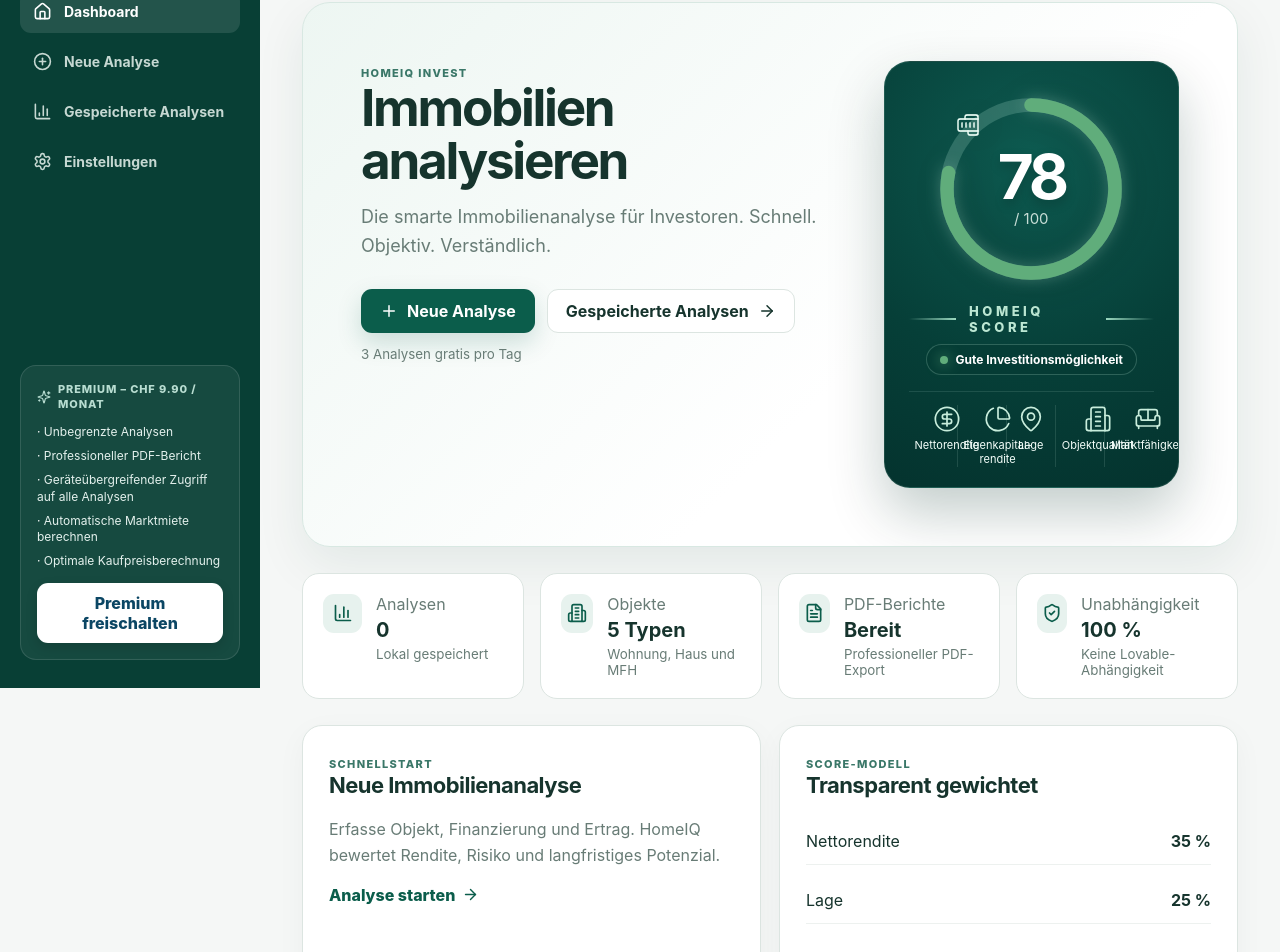
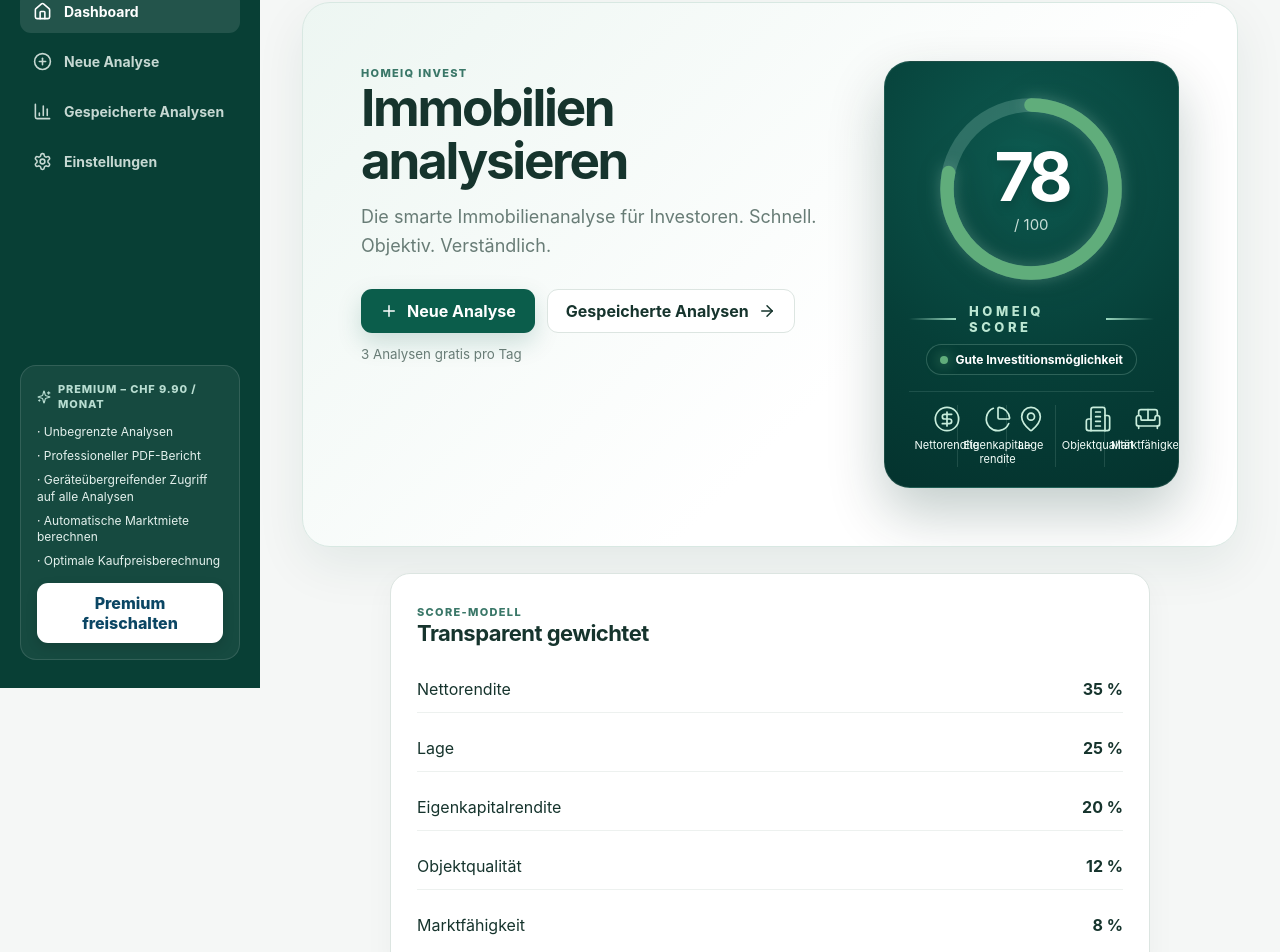
Before and after one commit to rb4mbwjbtc-sys/homeiq-invest, a React (Vite) app: page / in a window 1280 px wide. Shown: the part 112-1064 px from the top of the page. Built offline with nearby package versions, Linux system fonts and the light colour scheme.

Commit message:
HomeIQ V2.8 – Dashboard, Karte und PDF korrigiert

```diff
--- a/package.json
+++ b/package.json
@@ -1,7 +1,7 @@
 {
   "name": "homeiq-independent",
   "private": true,
-  "version": "2.7.0",
+  "version": "2.8.0",
   "type": "module",
   "scripts": {
     "dev": "vite",
--- a/src/components/HomeIQScoreCard.tsx
+++ b/src/components/HomeIQScoreCard.tsx
@@ -43,7 +43,6 @@
           />
         </svg>
         <div className="homeiq-score-center">
-          <Building2 className="homeiq-score-house" aria-hidden="true" />
           <div className="homeiq-score-value">
             <strong>{safeScore}</strong>
             <span>/ 100</span>
--- a/src/components/OpenStreetMapCard.tsx
+++ b/src/components/OpenStreetMapCard.tsx
@@ -67,8 +67,8 @@
 
   const tiles = useMemo(() => {
     const output: Array<{ x: number; y: number; col: number; row: number }> = [];
-    for (let row = 0; row < 4; row += 1) {
-      for (let col = 0; col < 4; col += 1) {
+    for (let row = 0; row < 3; row += 1) {
+      for (let col = 0; col < 3; col += 1) {
         output.push({ x: baseX + col, y: baseY + row, col, row });
       }
     }
@@ -94,10 +94,9 @@
           {tiles.map((tile) => (
             <img
               key={`${tile.x}-${tile.y}`}
-              src={`https://tile.openstreetmap.org/${ZOOM}/${tile.x}/${tile.y}.png`}
+              src={`https://a.basemaps.cartocdn.com/light_all/${ZOOM}/${tile.x}/${tile.y}.png`}
               alt=""
               crossOrigin="anonymous"
-              referrerPolicy="no-referrer"
               style={{ left: tile.col * TILE_SIZE, top: tile.row * TILE_SIZE }}
             />
           ))}
--- a/src/pages/Dashboard.tsx
+++ b/src/pages/Dashboard.tsx
@@ -1,11 +1,8 @@
-import { ArrowRight, BarChart3, Building2, FileText, Plus, ShieldCheck } from "lucide-react";
+import { ArrowRight, Plus } from "lucide-react";
 import { Link } from "react-router-dom";
-import { MetricCard } from "../components/MetricCard";
 import { HomeIQScoreCard } from "../components/HomeIQScoreCard";
-import { loadAnalyses } from "../lib/storage";
 
 export function Dashboard() {
-  const count = loadAnalyses().length;
   return (
     <div className="page-stack">
       <section className="hero">
@@ -21,15 +18,21 @@
         </div>
         <HomeIQScoreCard score={78} rating="Gute Investitionsmöglichkeit" compact />
       </section>
-      <section className="metrics-grid">
-        <MetricCard label="Analysen" value={String(count)} detail="Lokal gespeichert" icon={BarChart3}/>
-        <MetricCard label="Objekte" value="5 Typen" detail="Wohnung, Haus und MFH" icon={Building2}/>
-        <MetricCard label="PDF-Berichte" value="Bereit" detail="Professioneller PDF-Export" icon={FileText}/>
-        <MetricCard label="Unabhängigkeit" value="100 %" detail="Keine Lovable-Abhängigkeit" icon={ShieldCheck}/>
-      </section>
-      <section className="two-column">
-        <article className="panel"><span className="eyebrow">SCHNELLSTART</span><h2>Neue Immobilienanalyse</h2><p>Erfasse Objekt, Finanzierung und Ertrag. HomeIQ bewertet Rendite, Risiko und langfristiges Potenzial.</p><Link className="text-link" to="/analyse">Analyse starten <ArrowRight size={17}/></Link></article>
-        <article className="panel"><span className="eyebrow">SCORE-MODELL</span><h2>Transparent gewichtet</h2><div className="weight-list">{[["Nettorendite","35 %"],["Lage","25 %"],["Eigenkapitalrendite","20 %"],["Objektqualität","12 %"],["Marktfähigkeit","8 %"]].map(([n,w])=><div key={n}><span>{n}</span><strong>{w}</strong></div>)}</div></article>
+
+      <section className="panel dashboard-score-model">
+        <span className="eyebrow">SCORE-MODELL</span>
+        <h2>Transparent gewichtet</h2>
+        <div className="weight-list">
+          {[
+            ["Nettorendite", "35 %"],
+            ["Lage", "25 %"],
+            ["Eigenkapitalrendite", "20 %"],
+            ["Objektqualität", "12 %"],
+            ["Marktfähigkeit", "8 %"],
+          ].map(([name, weight]) => (
+            <div key={name}><span>{name}</span><strong>{weight}</strong></div>
+          ))}
+        </div>
       </section>
     </div>
   );
--- a/src/pages/Result.tsx
+++ b/src/pages/Result.tsx
@@ -113,7 +113,7 @@
       <div className="screen-report">
         <section className="result-hero report-cover">
           <div>
-            <span className="eyebrow">HOMEIQ INVEST · ANALYSEBERICHT V2.5</span>
+            <span className="eyebrow">HOMEIQ INVEST · ANALYSEBERICHT V2.8</span>
             <h1>{input.title}</h1>
             <p>
               {input.street} · {input.postalCode} {input.city}
@@ -340,7 +340,7 @@
           <div className="analysis-map-block">
             <div className="section-heading map-heading">
               <div>
-                <span className="eyebrow">GOOGLE MAPS</span>
+                <span className="eyebrow">OPENSTREETMAP</span>
                 <h3>Standort der Immobilie</h3>
               </div>
               <MapPin size={22} />
@@ -519,11 +519,6 @@
             <h2>LAGE</h2>
             <div className="print-location-score">{location.score}/100 · {location.rating}</div>
             <OpenStreetMapCard street={input.street} postalCode={input.postalCode} city={input.city} print />
-            {location.factors.slice(0, 3).map((factor) => (
-              <p key={factor.label}>
-                {factor.label}: {factor.score}/100
-              </p>
-            ))}
           </div>
         </section>
 
--- a/src/styles.css
+++ b/src/styles.css
@@ -393,3 +393,76 @@
   .homeiq-score-card.compact .homeiq-score-center strong{font-size:50px}
   .homeiq-score-title,.homeiq-score-card.compact .homeiq-score-title{font-size:9px}
 }
+
+
+/* HomeIQ V2.8 – gezielte Design- und PDF-Korrekturen */
+.dashboard-score-model{max-width:760px;margin:0 auto;width:100%}
+.homeiq-score-center{gap:0!important}
+.homeiq-score-house{display:none!important}
+.homeiq-score-card.compact .homeiq-score-center strong{font-size:68px;line-height:.9}
+.homeiq-score-card.compact .homeiq-score-center span{margin-top:9px}
+
+/* Kartenkacheln: neutrale Basiskarte, nur Immobilien-Pin. */
+.osm-tile-layer{width:768px;height:768px}
+.osm-tile-layer img{display:block;background:#edf2f0}
+.osm-property-marker{z-index:10;color:#08725b}
+.analysis-map-block .eyebrow{color:#0b6a55}
+
+/* PDF: feste, robuste Abmessungen und keine Überlagerungen. */
+.print-report.pdf-capture{
+  width:794px!important;
+  height:1123px!important;
+  padding:30px 34px 24px!important;
+  font-size:10px!important;
+  line-height:1.22!important;
+  color:#12362e!important;
+}
+.print-report.pdf-capture .print-header{
+  grid-template-columns:minmax(0,1fr) 176px!important;
+  gap:20px!important;
+  min-height:168px!important;
+  align-items:center!important;
+  padding-bottom:10px!important;
+}
+.print-report.pdf-capture .print-header h1{font-size:27px!important;max-width:500px;overflow-wrap:anywhere}
+.print-report.pdf-capture .print-header p{font-size:12px!important;overflow-wrap:anywhere}
+.print-report.pdf-capture .print-header .homeiq-score-card.print-mode{
+  width:176px!important;height:168px!important;padding:8px 10px!important;border-radius:18px!important;gap:3px!important
+}
+.print-report.pdf-capture .print-header .homeiq-score-gauge{width:82px!important;height:82px!important}
+.print-report.pdf-capture .print-header .homeiq-score-center{width:78%!important;height:78%!important}
+.print-report.pdf-capture .print-header .homeiq-score-center strong{font-size:33px!important;line-height:.9!important}
+.print-report.pdf-capture .print-header .homeiq-score-center span{font-size:8px!important;margin-top:3px!important}
+.print-report.pdf-capture .print-header .homeiq-score-title{font-size:6px!important;letter-spacing:.13em!important;gap:4px!important;white-space:nowrap}
+.print-report.pdf-capture .print-header .homeiq-score-title i{width:18px!important}
+.print-report.pdf-capture .print-header .homeiq-score-rating{font-size:6px!important;line-height:1.1!important;padding:3px 5px!important;max-width:96%!important;white-space:normal!important}
+.print-report.pdf-capture .print-header .homeiq-score-factors{padding-top:4px!important;margin-top:1px!important;grid-template-columns:repeat(5,minmax(0,1fr))!important}
+.print-report.pdf-capture .print-header .homeiq-score-factors>div{padding:0 1px!important;gap:1px!important;min-height:0!important;border-bottom:0!important}
+.print-report.pdf-capture .print-header .homeiq-score-factors svg{width:11px!important;height:11px!important}
+.print-report.pdf-capture .print-header .homeiq-score-factors>div>span{font-size:4px!important;line-height:1!important;overflow-wrap:anywhere}
+.print-report.pdf-capture .print-recommendation{margin:6px 0 7px!important}
+.print-report.pdf-capture .print-section{margin-top:6px!important;padding-top:5px!important}
+.print-report.pdf-capture .print-section h2{margin-bottom:4px!important}
+.print-report.pdf-capture .print-metrics{gap:3px!important}
+.print-report.pdf-capture .print-metrics div{padding:4px!important}
+.print-report.pdf-capture .print-metrics span{font-size:7px!important}
+.print-report.pdf-capture .print-metrics strong{font-size:10px!important}
+.print-report.pdf-capture .print-score-breakdown{gap:2px!important}
+.print-report.pdf-capture .print-score-breakdown>div{grid-template-columns:120px 74px minmax(0,1fr) 42px!important;gap:5px!important}
+.print-report.pdf-capture .print-score-breakdown span{font-size:10px!important;white-space:nowrap}
+.print-report.pdf-capture .print-score-breakdown small{font-size:8px!important;white-space:nowrap}
+.print-report.pdf-capture .print-market-columns>div{padding:6px!important}
+.print-report.pdf-capture .print-market-columns h3{font-size:18px!important}
+.print-report.pdf-capture .print-market-columns p{font-size:9px!important}
+.print-report.pdf-capture .print-bottom-grid{grid-template-columns:1.25fr .82fr .93fr!important;gap:7px!important}
+.print-report.pdf-capture .print-bottom-grid>div{padding:6px!important;min-width:0;overflow:hidden}
+.print-report.pdf-capture .print-bottom-grid p{font-size:9px!important;line-height:1.22!important;overflow-wrap:anywhere}
+.print-report.pdf-capture .print-pros-cons{gap:4px!important}
+.print-report.pdf-capture .print-osm-map,
+.print-report.pdf-capture .print-osm-map .osm-map-viewport{height:92px!important;min-height:92px!important}
+.print-report.pdf-capture .print-location-column .osm-map-card{margin:4px 0 0!important}
+.print-report.pdf-capture .print-footer{margin-top:6px!important}
+
+@media(max-width:600px){
+  .dashboard-score-model{max-width:none}
+}
```
Also changed, not shown: 1 other file (tests, documents, lock files or other folders).
